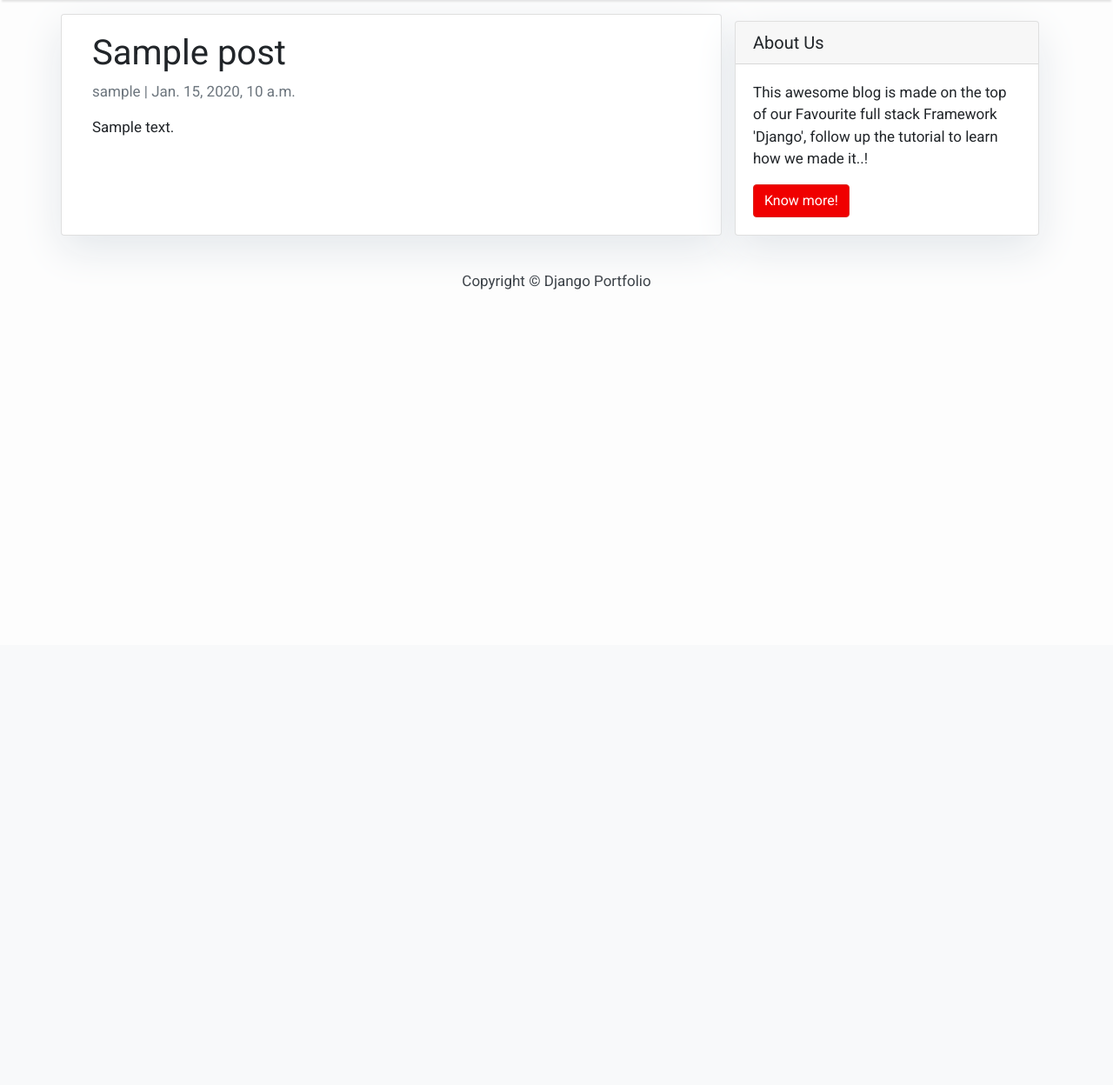
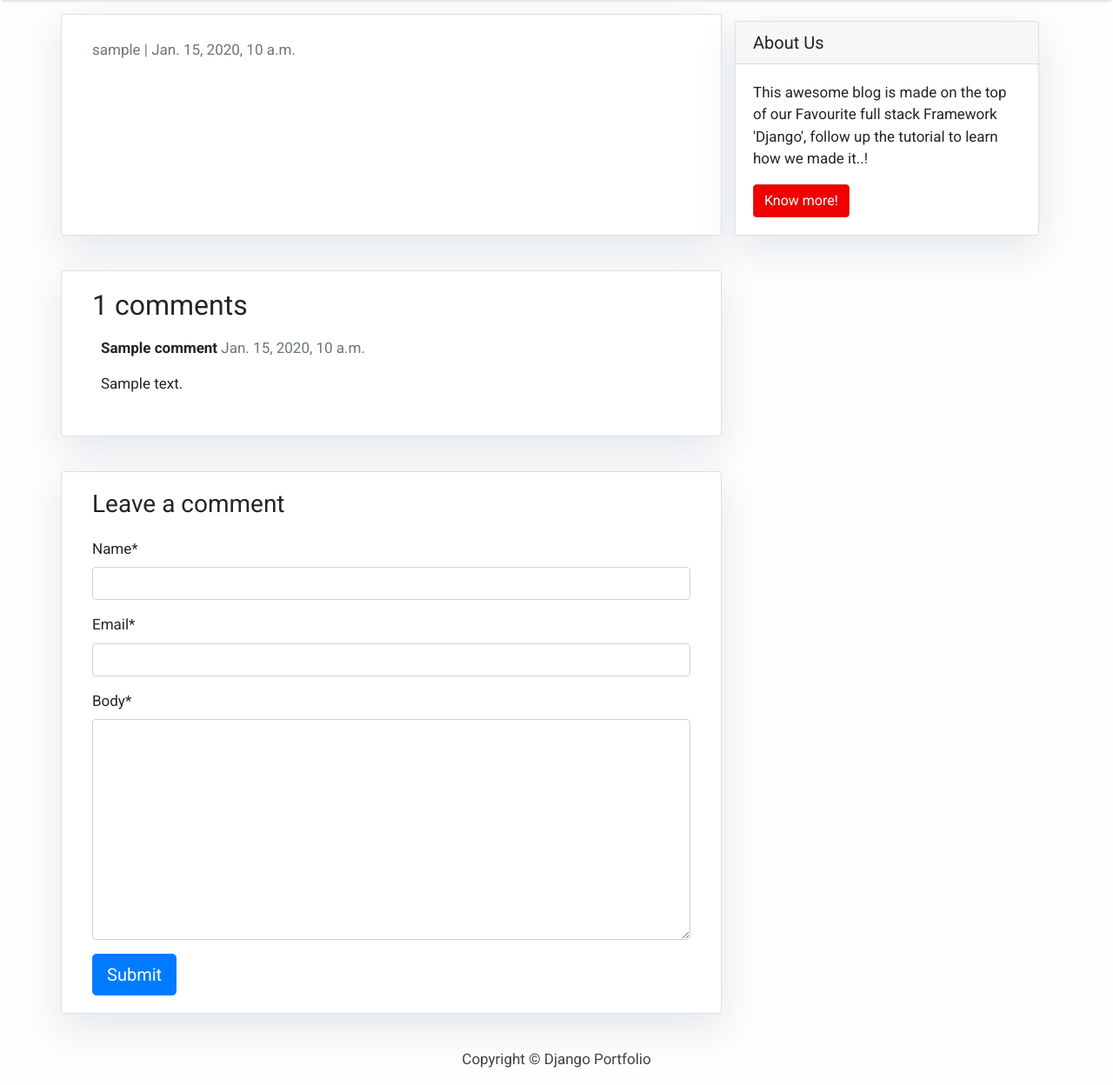
Before and after one commit to drusc0/django, a Django app: a page that uses mysite/templates/post_detail.html in a window 1280 px wide. Shown: the part 58-1306 px from the top of the page at 87% size. Before the commit the page ends 391 px from the top, so only its background shows below. Run offline with Django 3.2, Linux system fonts and the light colour scheme; tables that the repository leaves empty hold one stand-in row (values such as "Sample post"); some libraries are stand-ins or nearby versions.

Commit message:
Added comments to posts
Added model and views in blog app to allow for comments.

```diff
--- /dev/null
+++ b/mysite/blog/forms.py
@@ -0,0 +1,8 @@
+from .models import Comment, Post
+from django import forms
+
+
+class CommentForm(forms.ModelForm):
+    class Meta:
+        model = Comment
+        fields = ('name', 'email', 'body')
--- a/mysite/blog/models.py
+++ b/mysite/blog/models.py
@@ -20,3 +20,17 @@
 
     def __str__(self):
         return self.title
+
+class Comment(models.Model):
+    post = models.ForeignKey(Post, on_delete=models.CASCADE, related_name='comments')
+    name = models.CharField(max_length=80)
+    email = models.EmailField()
+    body = models.TextField()
+    created_on = models.DateTimeField(auto_now_add=True)
+    active = models.BooleanField(default=False)
+
+    class Meta:
+        ordering = ['created_on']
+
+    def __str__(self):
+        return 'Comment {} by {}'.format(self.body, self.name)
--- a/mysite/blog/urls.py
+++ b/mysite/blog/urls.py
@@ -3,5 +3,5 @@
 
 urlpatterns = [
         path('', views.PostList.as_view(), name='home'),
-        path('<slug:slug>/', views.PostDetail.as_view(), name='post_detail'),
+        path('<slug:slug>/', views.post_detail, name='post_detail'),
 ]
--- a/mysite/blog/views.py
+++ b/mysite/blog/views.py
@@ -1,6 +1,7 @@
-from django.shortcuts import render
+from django.shortcuts import render, get_object_or_404
 from django.views import generic
 from .models import Post
+from .forms import CommentForm
 
 class PostList(generic.ListView):
     queryset = Post.objects.filter(status=1).order_by('-created_on')
@@ -9,3 +10,24 @@
 class PostDetail(generic.DetailView):
     model = Post
     template_name = 'post_detail.html'
+
+
+def post_detail(request, slug):
+    template_name = 'post_detail.html'
+    post = get_object_or_404(Post, slug=slug)
+    comments = post.comments.filter(active=True)
+    new_comment = None
+
+    if request.method == 'POST':
+        comment_form = CommentForm(data=request.POST)
+        if comment_form.is_valid():
+            new_comment = comment_form.save(commit=False)
+            new_comment.post = post
+            new_comment.save()
+    else:
+        comment_form = CommentForm()
+
+    return render(request, template_name, {'post': post,
+        'comments': comments,
+        'new_comment': new_comment,
+        'comment_form': comment_form})
--- a/mysite/mysite/settings.py
+++ b/mysite/mysite/settings.py
@@ -15,6 +15,9 @@
 # Build paths inside the project like this: os.path.join(BASE_DIR, ...)
 BASE_DIR = os.path.dirname(os.path.dirname(os.path.abspath(__file__)))
 TEMPLATES_DIR = os.path.join(BASE_DIR, 'templates')
+
+
+CRISPY_TEMPLATE_PACK = 'bootstrap4'
 
 
 # Quick-start development settings - unsuitable for production
@@ -38,6 +41,7 @@
     'django.contrib.sessions',
     'django.contrib.messages',
     'django.contrib.staticfiles',
+    'crispy_forms',
     'blog',
 ]
 
--- a/mysite/templates/post_detail.html
+++ b/mysite/templates/post_detail.html
@@ -10,6 +10,42 @@
       </div>
     </div>
     {% block sidebar %} {% include 'sidebar.html' %} {% endblock sidebar %}
+
+    <div class="col-md-8 card mb-4  mt-3 ">
+      <div class="card-body">
+        <!-- comments -->
+        <h2>{{ comments.count }} comments</h2>
+
+        {% for comment in comments %}
+        <div class="comments" style="padding: 10px;">
+          <p class="font-weight-bold">
+            {{ comment.name }}
+            <span class=" text-muted font-weight-normal">
+              {{ comment.created_on }}
+            </span>
+          </p>
+          {{ comment.body | linebreaks }}
+        </div>
+        {% endfor %}
+      </div>
+    </div>
+    <div class="col-md-8 card mb-4  mt-3 ">
+      <div class="card-body">
+        {% if new_comment %}
+        <div class="alert alert-success" role="alert">
+          Your comment is awaiting moderation
+        </div>
+        {% else %}
+        <h3>Leave a comment</h3>
+        {% load crispy_forms_tags %}
+        <form method="post" style="margin-top: 1.3em;">
+          {{ comment_form | crispy }}
+          {% csrf_token %}
+          <button type="submit" class="btn btn-primary  btn-lg">Submit</button>
+        </form>
+        {% endif %}
+      </div>
+    </div>
   </div>
 </div>
 
```
Also changed, not shown: mysite/blog/admin.py (+12 -1 lines), mysite/blog/migrations/0002_comment.py (added).
